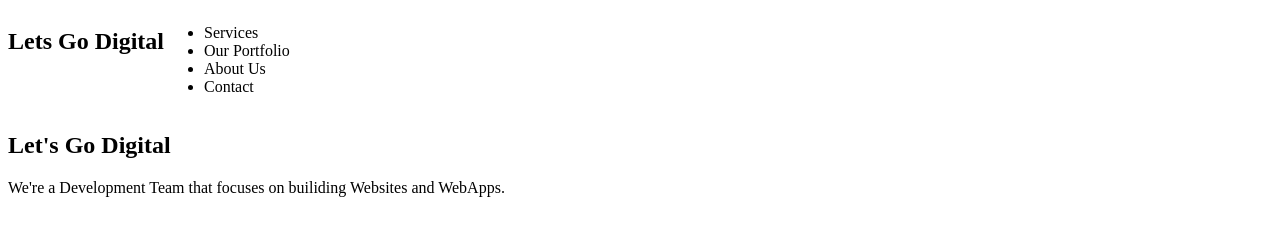
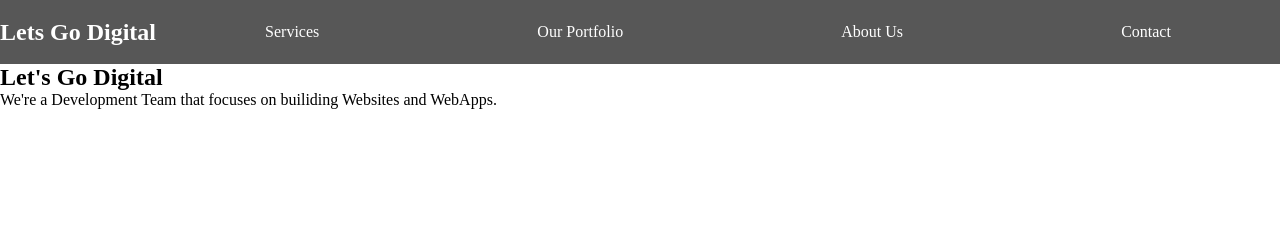
Before and after one commit to craig-tanaka/lets-go-digital, a plain HTML site: page src/index.html in a window 1280 px wide. Drawn offline with Linux system fonts and the light colour scheme.

Commit message:
nav styling

```diff
--- a/src/style.css
+++ b/src/style.css
@@ -1,9 +1,22 @@
 /* #region Global Styling */
+*{
+    margin: 0;
+    padding: 0;
+}
 /* #endregion Global Styling */
 
 /* #region Header Styling */
 .navbar{
     display: flex;
-
+    align-items: center;
+    background-color: rgba(0, 0, 0, 0.657);
+    color: white;
+    height: 4rem;
+}
+.navList{
+    display: flex;
+    justify-content: space-around;
+    flex: 1;
+    list-style: none;
 }
 /* #endregion Header Styling */
```
